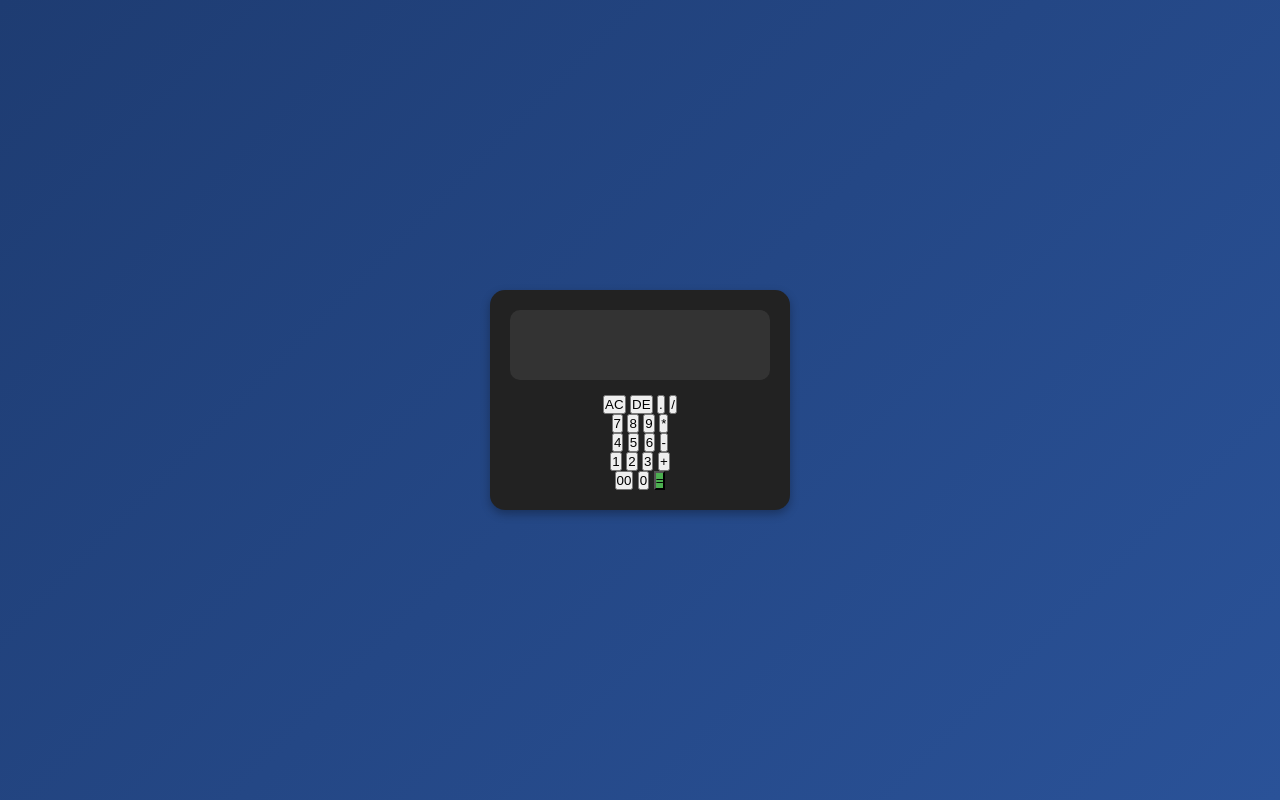
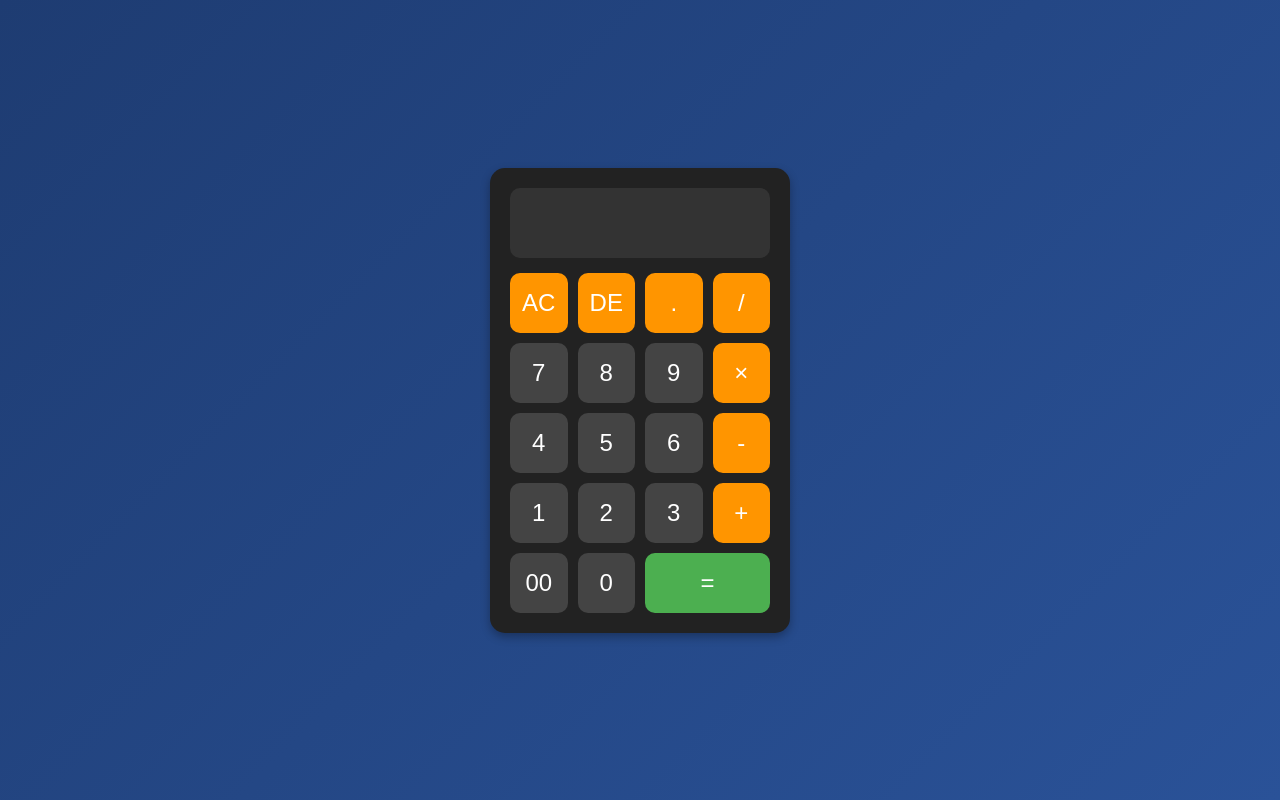
Before and after one commit to arjun7x/calculator, a plain HTML site: page index.html in a window 1280 px wide. Drawn offline with Linux system fonts and the light colour scheme.

Commit message:
Update index.html

```diff
--- a/index.html
+++ b/index.html
@@ -3,67 +3,51 @@
 <head>
     <meta charset="UTF-8">
     <meta name="viewport" content="width=device-width, initial-scale=1.0">
-    <title>Calculator using JavaScript</title>
+    <title>Modern Calculator</title>
     <link rel="stylesheet" href="style.css">
 </head>
 <body>
     <div class="container">
         <div class="calculator">
-            <form>
-                <div class="display">
-                    <input type="text" id="display" readonly>
-                </div>
-                <div>
-                    <input type="button" value="AC" onclick="clearDisplay()">
-                    <input type="button" value="DE" onclick="deleteLast()">
-                    <input type="button" value="." onclick="appendToDisplay('.')">
-                    <input type="button" value="/" onclick="appendToDisplay('/')">
-                </div>
-                <div>
-                    <input type="button" value="7" onclick="appendToDisplay('7')">
-                    <input type="button" value="8" onclick="appendToDisplay('8')">
-                    <input type="button" value="9" onclick="appendToDisplay('9')">
-                    <input type="button" value="*" onclick="appendToDisplay('*')">
-                </div>
-                <div>
-                    <input type="button" value="4" onclick="appendToDisplay('4')">
-                    <input type="button" value="5" onclick="appendToDisplay('5')">
-                    <input type="button" value="6" onclick="appendToDisplay('6')">
-                    <input type="button" value="-" onclick="appendToDisplay('-')">
-                </div>
-                <div>
-                    <input type="button" value="1" onclick="appendToDisplay('1')">
-                    <input type="button" value="2" onclick="appendToDisplay('2')">
-                    <input type="button" value="3" onclick="appendToDisplay('3')">
-                    <input type="button" value="+" onclick="appendToDisplay('+')">
-                </div>
-                <div>
-                    <input type="button" value="00" onclick="appendToDisplay('00')">
-                    <input type="button" value="0" onclick="appendToDisplay('0')">
-                    <input type="button" value="=" onclick="calculateResult()" class="equal">
-                </div>
-            </form>
+            <input type="text" id="display" readonly>
+            <div class="buttons">
+                <button class="operator" onclick="clearDisplay()">AC</button>
+                <button class="operator" onclick="deleteLast()">DE</button>
+                <button class="operator" onclick="appendToDisplay('.')">.</button>
+                <button class="operator" onclick="appendToDisplay('/')">/</button>
+
+                <button onclick="appendToDisplay('7')">7</button>
+                <button onclick="appendToDisplay('8')">8</button>
+                <button onclick="appendToDisplay('9')">9</button>
+                <button class="operator" onclick="appendToDisplay('*')">×</button>
+
+                <button onclick="appendToDisplay('4')">4</button>
+                <button onclick="appendToDisplay('5')">5</button>
+                <button onclick="appendToDisplay('6')">6</button>
+                <button class="operator" onclick="appendToDisplay('-')">-</button>
+
+                <button onclick="appendToDisplay('1')">1</button>
+                <button onclick="appendToDisplay('2')">2</button>
+                <button onclick="appendToDisplay('3')">3</button>
+                <button class="operator" onclick="appendToDisplay('+')">+</button>
+
+                <button onclick="appendToDisplay('00')">00</button>
+                <button onclick="appendToDisplay('0')">0</button>
+                <button class="equal" onclick="calculateResult()">=</button>
+            </div>
         </div>
     </div>
-
     <script>
-        // Function to append values to the display
         function appendToDisplay(value) {
             document.getElementById('display').value += value;
         }
-
-        // Function to clear the display
         function clearDisplay() {
             document.getElementById('display').value = '';
         }
-
-        // Function to delete the last character
         function deleteLast() {
             const display = document.getElementById('display');
             display.value = display.value.slice(0, -1);
         }
-
-        // Function to calculate the result
         function calculateResult() {
             try {
                 const display = document.getElementById('display');
```
